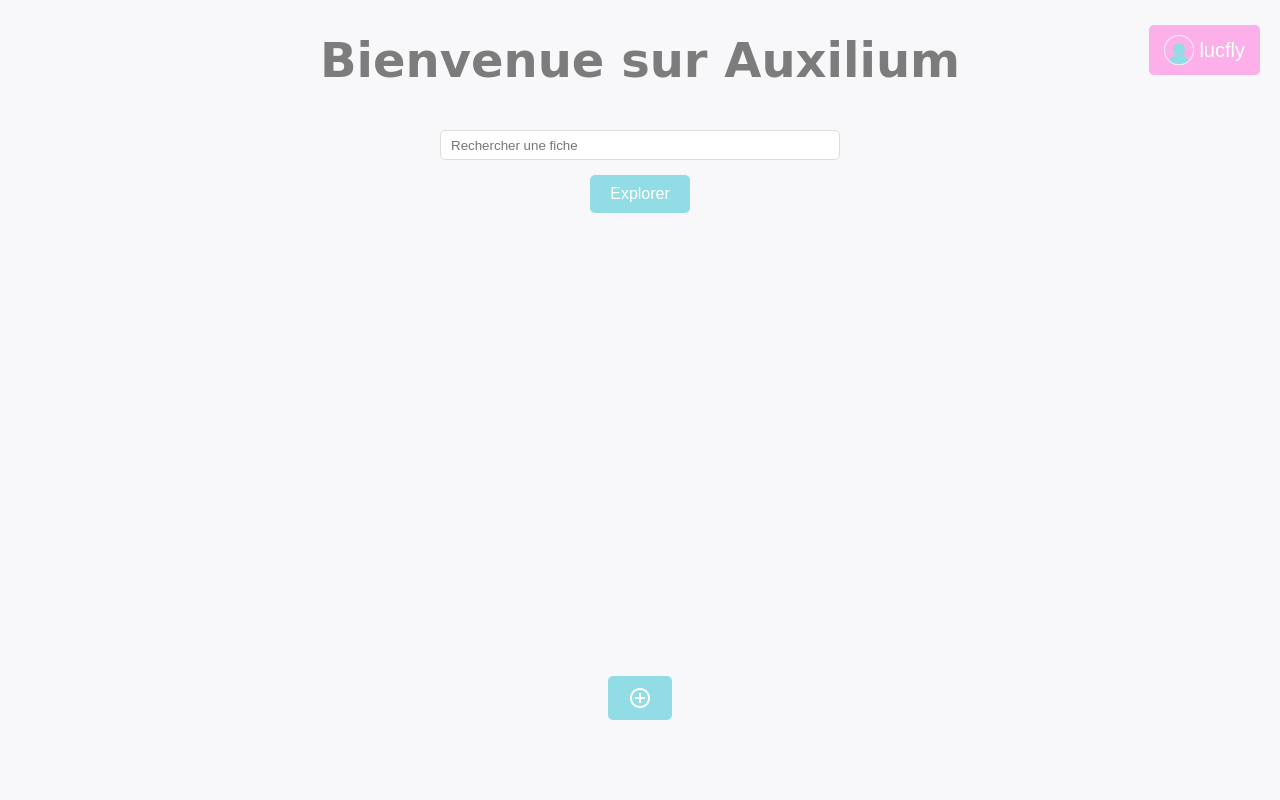
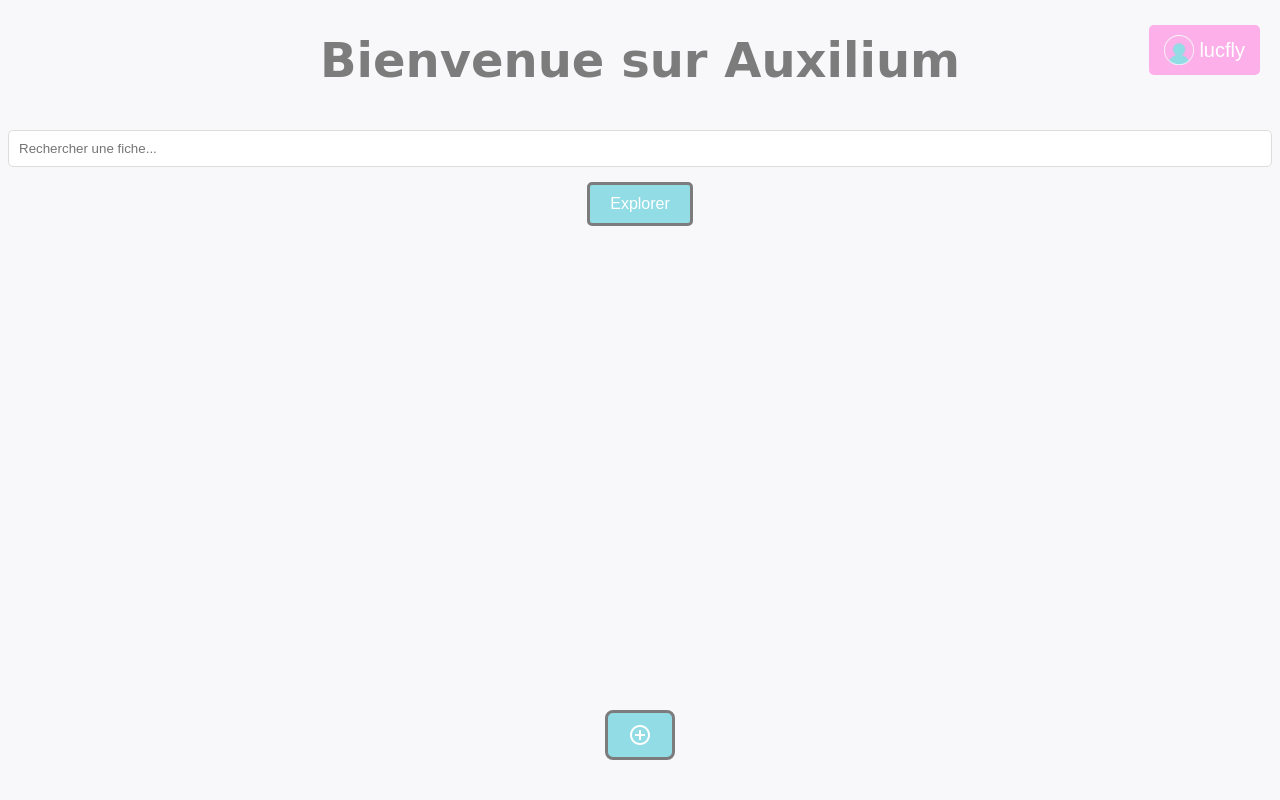
Before and after one commit to lucfly27/auxilium, a Flask app: page /home in a window 1280 px wide. Run offline with Flask 3, Linux system fonts and the light colour scheme; a user stored in the database is signed in; data comes from the database, SQL or seed files in the repository.

Commit message:
Fix problem of class name in stylesheets

```diff
--- a/static/style.css
+++ b/static/style.css
@@ -94,9 +94,9 @@
         border : 5px solid #fcafe9;
     }
 
-    .fixbtn {
+    .btn {
         position: fixed;
-        bottom: 2%;
+        bottom: 5%;
         left: 50%;
         transform: translateX(-50%);
         padding: 10px 20px;
@@ -203,9 +203,9 @@
         border : 5px solid #fcafe9;
     }
 
-    .fixbtn {
+    .btn {
         position: fixed;
-        bottom: 2%;
+        bottom: 5%;
         left: 50%;
         transform: translateX(-50%);
         padding: 10px 20px;
@@ -232,7 +232,7 @@ button {
     cursor: pointer;
     background-color: #92dce5;
     color: white;
-    border: none;
+    border: 3px solid #7d7c7d;
     border-radius: 5px;
     display: flex;
     margin-left: auto;
@@ -353,14 +353,6 @@ input {
     right: 20px;
 }
 
-.addbtn {
-    position: fixed;
-    bottom: 0;
-    left: 50%;
-    transform: translateX(-50%);
-    margin-bottom: 80px;
-}
-
 .user {
     width:30px;
     height:30px;
--- a/templates/addcard.html
+++ b/templates/addcard.html
@@ -53,7 +53,7 @@
         </form>
         <div class="element">
             <form action="{{ url_for('home') }}" method="get">
-                <button type="submit" class="fixbtn">
+                <button type="submit" class="btn">
                     <span class="material-symbols-outlined">
                         home
                     </span>
--- a/templates/checkreport.html
+++ b/templates/checkreport.html
@@ -37,7 +37,7 @@
         </div>
         <div class="element">
             <form action="{{ url_for('home') }}" method="get">
-                <button type="submit" class="fixbtn">
+                <button type="submit" class="btn">
                     <span class="material-symbols-outlined">
                         home
                     </span>
--- a/templates/checkrequest.html
+++ b/templates/checkrequest.html
@@ -51,7 +51,7 @@
         </div>
         <div class="element">
             <form action="{{ url_for('home') }}" method="get">
-                <button type="submit" class="fixbtn">
+                <button type="submit" class="btn">
                     <span class="material-symbols-outlined">
                         home
                     </span>
--- a/templates/fiche.html
+++ b/templates/fiche.html
@@ -46,7 +46,7 @@
         </div>
         <div class="element">
             <form action="{{ url_for('home') }}" method="get">
-                <button type="submit" class="fixbtn">
+                <button type="submit" class="btn">
                     <span class="material-symbols-outlined">
                         home
                     </span>
--- a/templates/fiches.html
+++ b/templates/fiches.html
@@ -29,7 +29,7 @@
         </div>
         <div class="element">
             <form action="{{ url_for('home') }}" method="get">
-                <button type="submit" class="fixbtn">
+                <button type="submit" class="btn">
                     <span class="material-symbols-outlined">
                         home
                     </span>
--- a/templates/home.html
+++ b/templates/home.html
@@ -14,7 +14,7 @@
         </div>
         <div class="element">
             <form action="{{ url_for('search') }}" method="get">
-                <input class="search" id="recherche" name="tag" type="search" placeholder="Rechercher une fiche">
+                <input type="search" name="tag" id="recherche" placeholder="Rechercher une fiche..." class="search-bar">
             </form>
         </div>
         <div class="element">
@@ -24,7 +24,7 @@
         </div>
     </div>
     <form action="{{ url_for('addcard') }}" method="get">
-        <button type="submit" class="addbtn">
+        <button type="submit" class="btn">
             <span class="material-symbols-outlined">
                 add_circle
             </span>
--- a/templates/listuser.html
+++ b/templates/listuser.html
@@ -48,7 +48,7 @@
         </div>
         <div class="element">
           <form action="{{ url_for('home') }}" method="get">
-              <button type="submit" class="fixbtn">
+              <button type="submit" class="btn">
                   <span class="material-symbols-outlined">
                       home
                   </span>
--- a/templates/userreport.html
+++ b/templates/userreport.html
@@ -27,7 +27,7 @@
         </div>
         <div class="element">
             <form action="{{ url_for('home') }}" method="get">
-                <button type="submit" class="fixbtn">
+                <button type="submit" class="btn">
                     <span class="material-symbols-outlined">
                         home
                     </span>
--- a/templates/userrequest.html
+++ b/templates/userrequest.html
@@ -37,7 +37,7 @@
             </div>
             <div class="element">
                 <form action="{{ url_for('home') }}" method="get">
-                    <button type="submit" class="fixbtn">
+                    <button type="submit" class="btn">
                         <span class="material-symbols-outlined">
                             home
                         </span>
```
